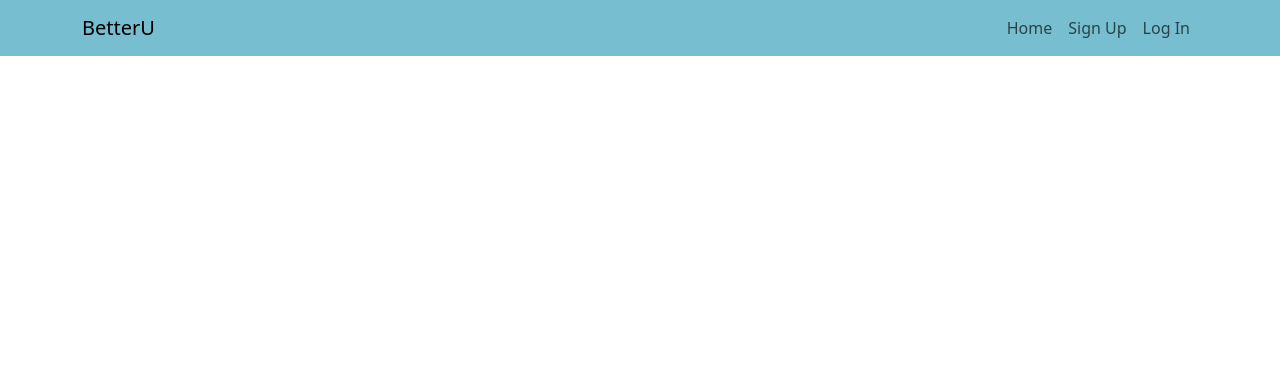
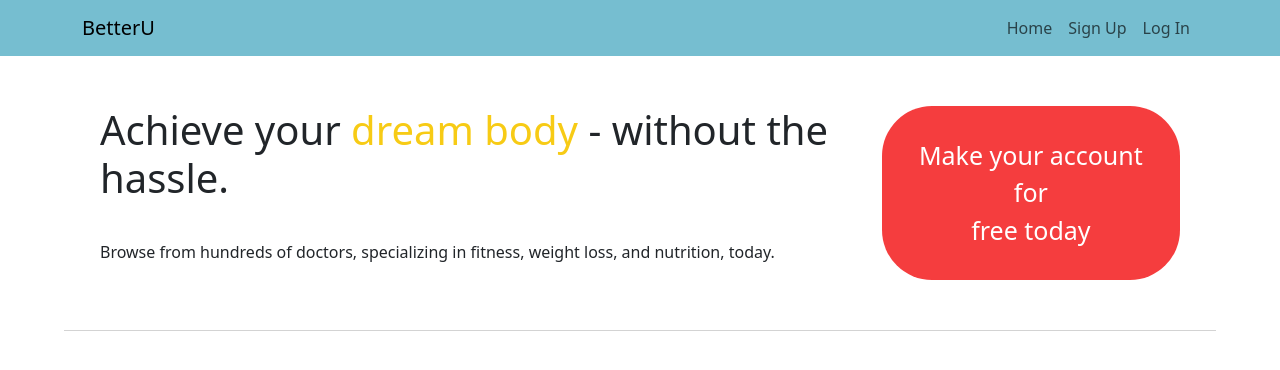
Before and after one commit to Chris8115/CS490-Group-1-Frontend, a React (Create React App) app in the folder client/: page / in a window 1280 px wide. Shown: the top 370 px of the page. Built offline with nearby package versions, Linux system fonts and the light colour scheme.

Commit message:
added banner

```diff
--- a/client/src/app/routes/Landing.js
+++ b/client/src/app/routes/Landing.js
@@ -1,8 +1,19 @@
 import BetterUNavbar from "../../components/BetterUNavbar";
+import Divider from "../../components/Divider";
 
 function Landing() {
     return <>
         <BetterUNavbar/>
+
+        <div className="banner">
+            <div>
+                <h1>Achieve your <span className="special-text">dream body</span> - without the hassle.</h1>
+                <p>Browse from hundreds of doctors, specializing in fitness, weight loss, and nutrition, today.</p>
+            </div>
+            <button className="btn btn-primary make-account-btn">Make your account for <br/>free today</button>
+        </div>
+
+        <Divider/>
     </>
 }
 
--- /dev/null
+++ b/client/src/components/Divider.js
@@ -0,0 +1,10 @@
+import React from 'react';
+import '../css/custom.css';
+
+function Divider() {
+  return (
+    <div className="divider"></div>
+  );
+}
+
+  export default Divider;
--- a/client/src/css/custom.css
+++ b/client/src/css/custom.css
@@ -2,3 +2,45 @@
     background-color: #76BED0 !important;
     border-color: #76BED0 !important;
   }
+
+.special-text {
+    color: #F7CB15;
+}
+
+.banner {
+    background-color: white;
+    padding: 50px;
+    border-radius: 10px;
+}
+
+.divider {
+  width: 90%;
+  height: 1px;
+  background-color: #D3D3D3;
+  margin: 0 auto;
+}
+
+.make-account-btn {
+  background-color: #F53D3E !important;
+  border: none;
+  border-radius: 50px;
+  padding: 30px 30px;
+}
+
+.banner {
+  display: flex;
+}
+
+.banner div {
+  flex: 2 1 auto;
+  margin-left: 50px;
+}
+
+.banner p {
+  padding-top: 30px;
+}
+
+.banner button {
+  margin-right: 50px;
+  font-size: 25px;
+}
```
